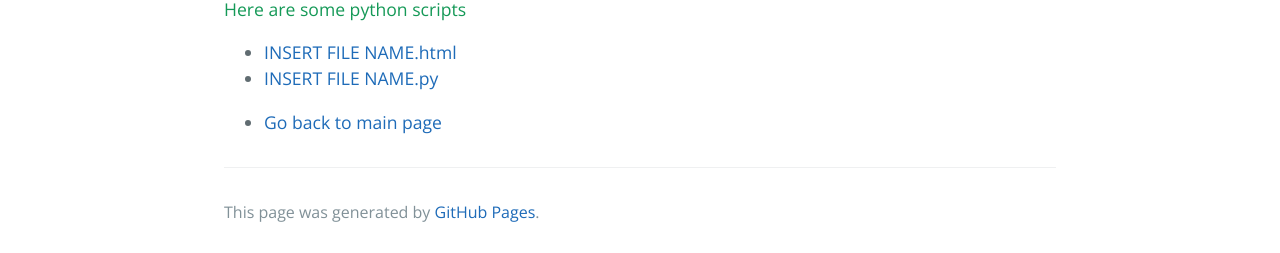
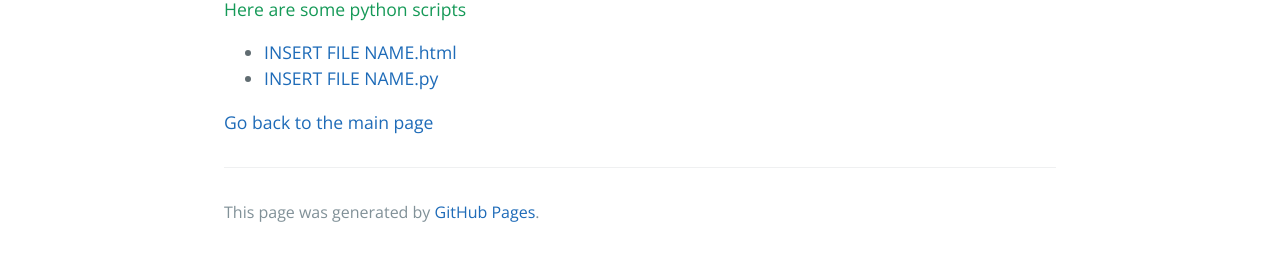
Before and after one commit to EnGinear87/EnGinear87.github.io, a Jekyll site: the page built from Python Scripting/index.md, in a window 1280 px wide. Shown: the part 855-1108 px from the top of the page. Built offline with Jekyll 4.4.1, drawn with Linux system fonts in a browser that asks for light colours; our own code applies the rules of GitHub Pages for plain Markdown files.

Commit message:
Update index.md

```diff
--- a/Python Scripting/index.md
+++ b/Python Scripting/index.md
@@ -25,4 +25,4 @@ description: Below are some examples of Python Scripting using Jupyter and Spyde
 - [INSERT FILE NAME.py](INSERTFILENAME.py)
 
 
-- [Go back to main page](https://enginear87.github.io)
+[Go back to the main page](https://enginear87.github.io)
```
